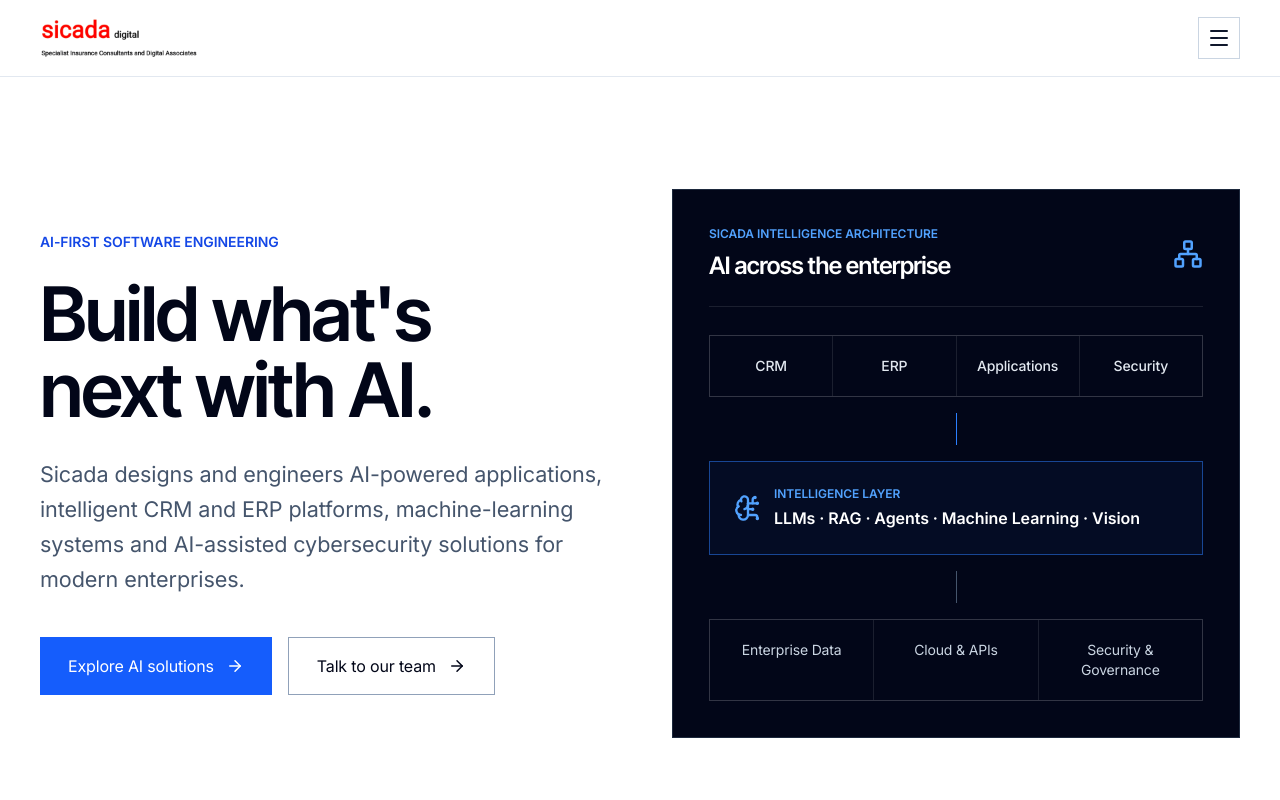
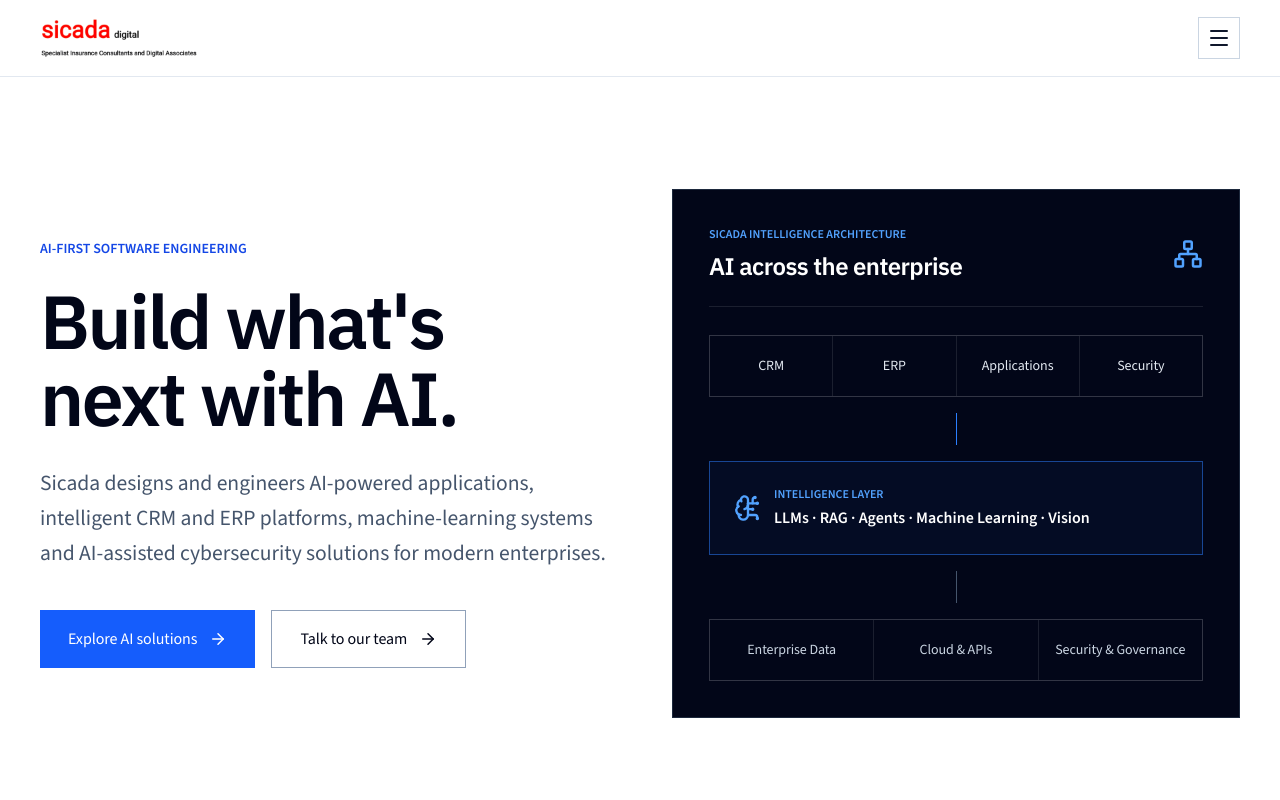
Before and after one commit to mkraja826/Sicada, a React (Vite) app: page / in a window 1280 px wide. Shown: the top 800 px of the page. Built offline with nearby package versions, Linux system fonts and the light colour scheme.

Commit message:
Upgrade typography to enterprise corporate system

```diff
--- a/src/index.css
+++ b/src/index.css
@@ -1,4 +1,4 @@
-@import url('https://fonts.googleapis.com/css2?family=Inter:wght@400;500;600;700&family=Inter+Tight:wght@500;600;700&display=swap');
+@import url('https://fonts.googleapis.com/css2?family=IBM+Plex+Sans:wght@500;600;700&family=Source+Sans+3:wght@400;500;600;700&display=swap');
 @import "tailwindcss";
 
 html {
@@ -13,9 +13,9 @@ body {
   overflow-x: hidden;
   background: #ffffff;
   color: #0f172a;
-  font-family: "Inter", "Segoe UI", ui-sans-serif, system-ui, -apple-system, BlinkMacSystemFont, Arial, sans-serif;
+  font-family: "Source Sans 3", "Segoe UI", Arial, ui-sans-serif, system-ui, sans-serif;
   font-weight: 400;
-  letter-spacing: -0.01em;
+  letter-spacing: -0.005em;
   text-rendering: optimizeLegibility;
   -webkit-font-smoothing: antialiased;
 }
@@ -23,23 +23,34 @@ body {
 h1,
 h2,
 h3 {
-  font-family: "Inter Tight", "Inter", "Segoe UI", ui-sans-serif, system-ui, sans-serif;
+  font-family: "IBM Plex Sans", "Segoe UI", Arial, ui-sans-serif, system-ui, sans-serif;
   font-weight: 600;
-  letter-spacing: -0.025em;
   text-wrap: balance;
+}
+
+h1 {
+  letter-spacing: -0.032em !important;
+}
+
+h2 {
+  letter-spacing: -0.024em !important;
+}
+
+h3 {
+  letter-spacing: -0.016em !important;
 }
 
 h4,
 h5,
 h6 {
-  font-family: "Inter", "Segoe UI", ui-sans-serif, system-ui, sans-serif;
+  font-family: "Source Sans 3", "Segoe UI", Arial, ui-sans-serif, system-ui, sans-serif;
   font-weight: 600;
-  letter-spacing: -0.015em;
+  letter-spacing: -0.01em;
 }
 
 p,
 li {
-  letter-spacing: -0.005em;
+  letter-spacing: 0;
 }
 
 img,
@@ -64,7 +75,8 @@ textarea {
 
 button,
 nav a {
-  letter-spacing: -0.01em;
+  font-family: "Source Sans 3", "Segoe UI", Arial, ui-sans-serif, system-ui, sans-serif;
+  letter-spacing: 0;
 }
 
 a:focus-visible,
```
